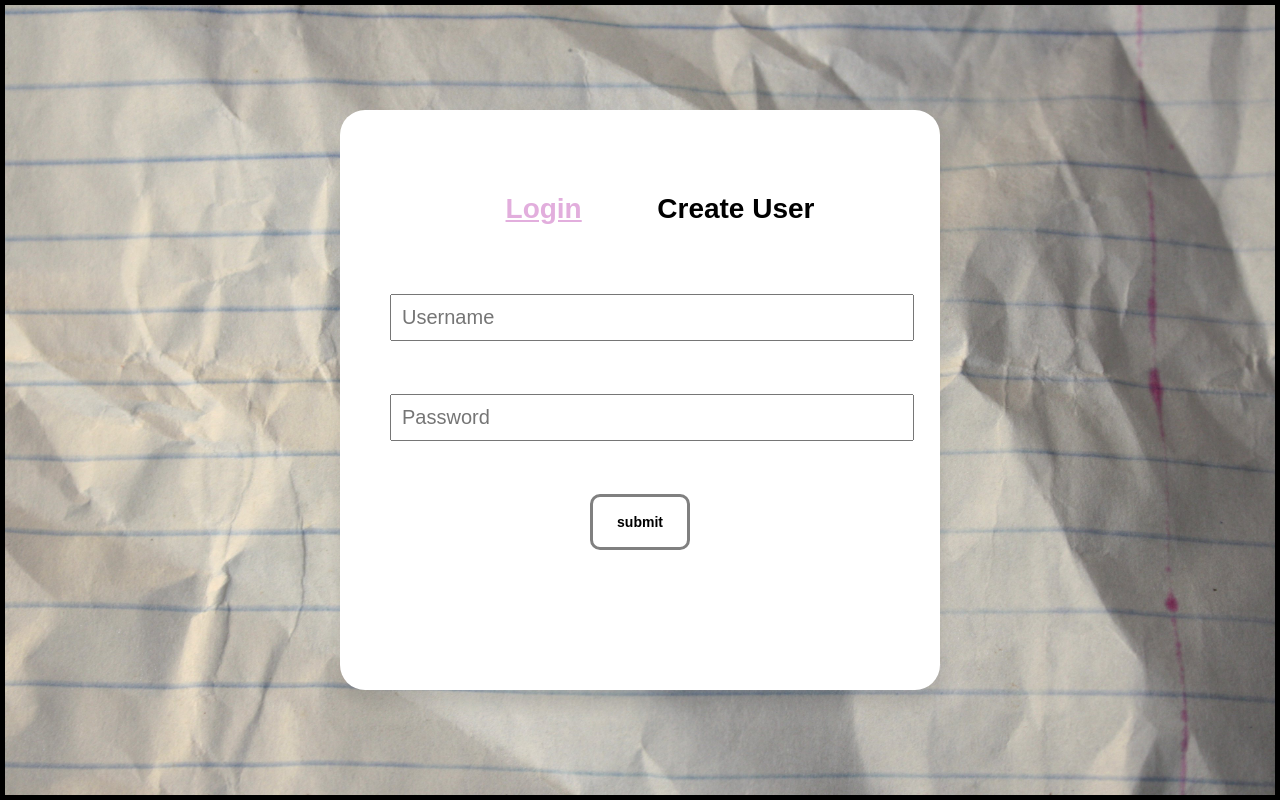
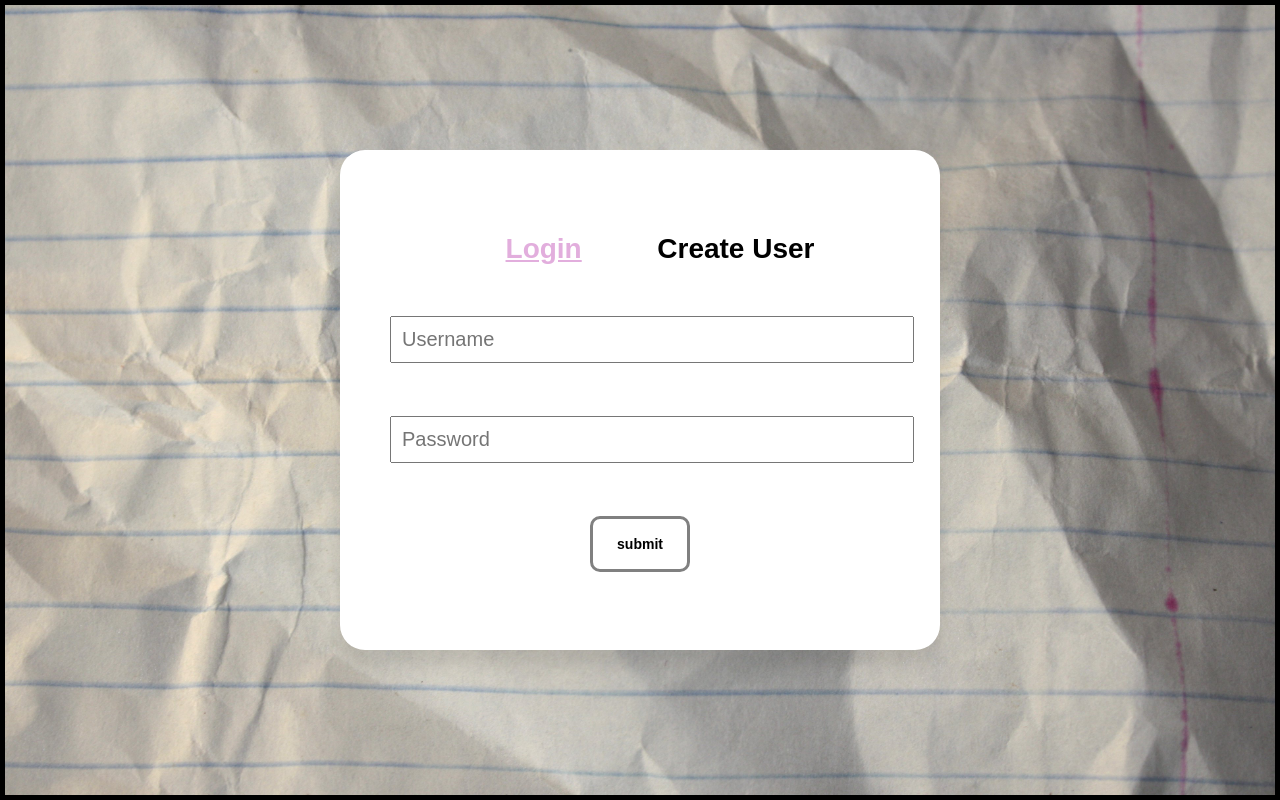
Before and after one commit to zacktraczyk/Blob-Mob, a React (Vite) app in the folder client/: page / in a window 1280 px wide. Built offline with nearby package versions, Linux system fonts and the light colour scheme.

Commit message:
vertically center login inputs on component

```diff
--- a/client/src/components/login/Login.css
+++ b/client/src/components/login/Login.css
@@ -1,6 +1,6 @@
 .login {
   position: relative;
-  height: 60vh;
+  height: 50vh;
   width: 500px;
   margin: 20px;
   padding: 50px;
@@ -9,10 +9,18 @@
   box-shadow: 0 15px 15px rgba(0, 0, 0, 0.1);
 }
 
+.slider-container {
+  display: flex;
+  flex-direction: column;
+  justify-content: space-around;
+  height: 80%;
+}
+
 .login h2 {
   cursor: pointer;
   text-align: center;
   font-size: 40px;
+  padding: 0px;
 }
 
 .login button {
@@ -28,7 +36,7 @@
   display: flex;
   flex-direction: row;
   justify-content: space-evenly;
-  margin-bottom: 50px;
+  margin-bottom: 0px;
 }
 
 .login .field {
```
